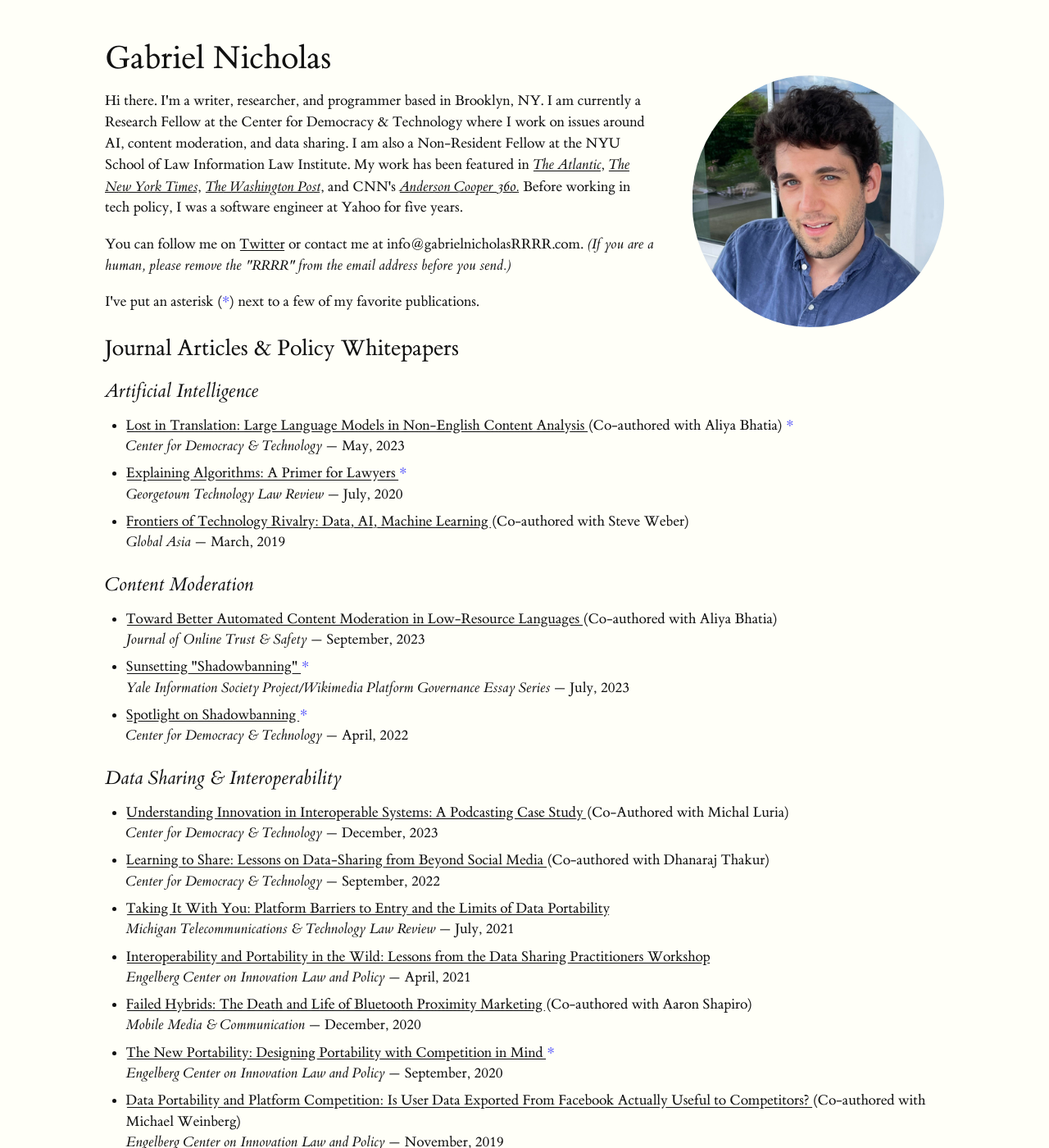
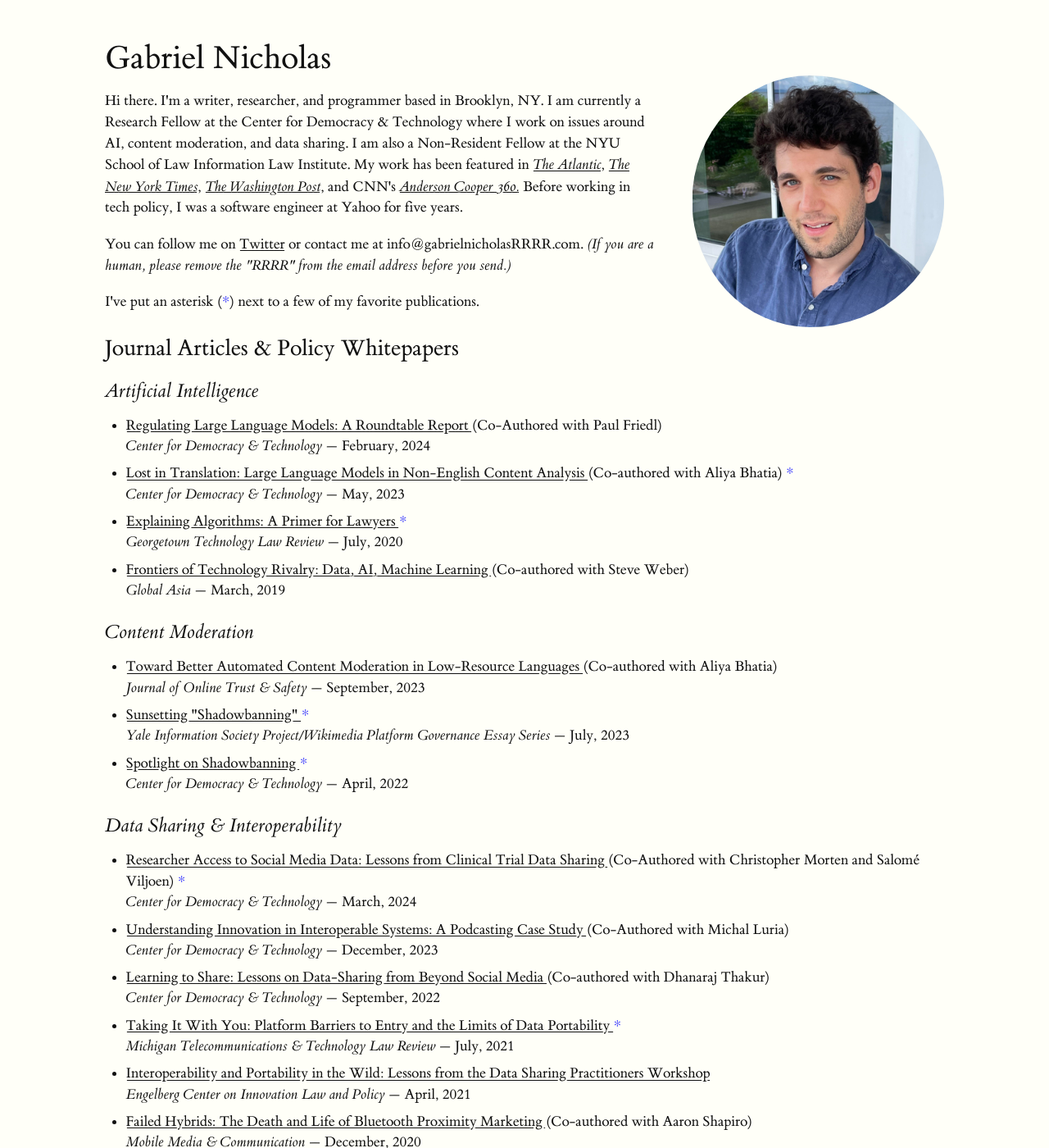
Before and after one commit to gajeam/gajeam.github.io, a Jekyll site: the page built from index.html, in a window 1280 px wide and 1400 px high. Shown: the whole window at 82% size. Built offline with Jekyll 4.4.1, drawn with Linux system fonts in a browser that asks for light colours.

Commit message:
Added links

```diff
--- a/_data/links.yaml
+++ b/_data/links.yaml
@@ -1,6 +1,19 @@
 longPapers:
   title: "Journal Articles & Policy Whitepapers"
   list:
+    - name: "Researcher Access to Social Media Data: Lessons from Clinical Trial Data Sharing"
+      publisher: "Center for Democracy & Technology"
+      link: https://papers.ssrn.com/sol3/papers.cfm?abstract_id=4716353
+      date: 2024-03-01
+      note: Co-Authored with Christopher Morten and Salomé Viljoen
+      topic: data-sharing
+      fave: true
+    - name: "Regulating Large Language Models: A Roundtable Report"
+      publisher: "Center for Democracy & Technology"
+      link: https://cdt.org/insights/regulating-large-language-models-a-roundtable-report/
+      date: 2024-02-13
+      note: Co-Authored with Paul Friedl
+      topic: ai
     - name: "Understanding Innovation in Interoperable Systems: A Podcasting Case Study"
       publisher: "Center for Democracy & Technology"
       link: https://cdt.org/insights/understanding-innovation-in-interoperable-systems-a-podcasting-case-study/
@@ -33,12 +46,12 @@ longPapers:
       date: 2021-04-08
       fave: false
       topic: data-sharing
-    - name: "The New Portability: Designing Portability with Competition in Mind"
-      publisher: Engelberg Center on Innovation Law and Policy
-      link: https://www.law.nyu.edu/sites/default/files/The_New_Data_Portability.pdf
-      date: 2020-09-01
-      fave: true
-      topic: data-sharing
+    # - name: "The New Portability: Designing Portability with Competition in Mind"
+    #   publisher: Engelberg Center on Innovation Law and Policy
+    #   link: https://www.law.nyu.edu/sites/default/files/The_New_Data_Portability.pdf
+    #   date: 2020-09-01
+    #   fave: true
+    #   topic: data-sharing
     - name: "Data Portability and Platform Competition: Is User Data Exported From Facebook Actually Useful to Competitors?"
       publisher: Engelberg Center on Innovation Law and Policy
       link: https://www.law.nyu.edu/sites/default/files/Data%20Portability%20and%20Platform%20Competition%20-%20Is%20User%20Data%20Exported%20From%20Facebook%20Actually%20Useful%20to%20Competitors.pdf
@@ -78,7 +91,7 @@ longPapers:
       publisher: Michigan Telecommunications & Technology Law Review
       link: https://repository.law.umich.edu/mtlr/vol27/iss2/3/
       date: 2021-07-01
-      fave: false
+      fave: true
       topic: data-sharing
     - name: "Failed Hybrids: The Death and Life of Bluetooth Proximity Marketing"
       publisher: Mobile Media & Communication
```
